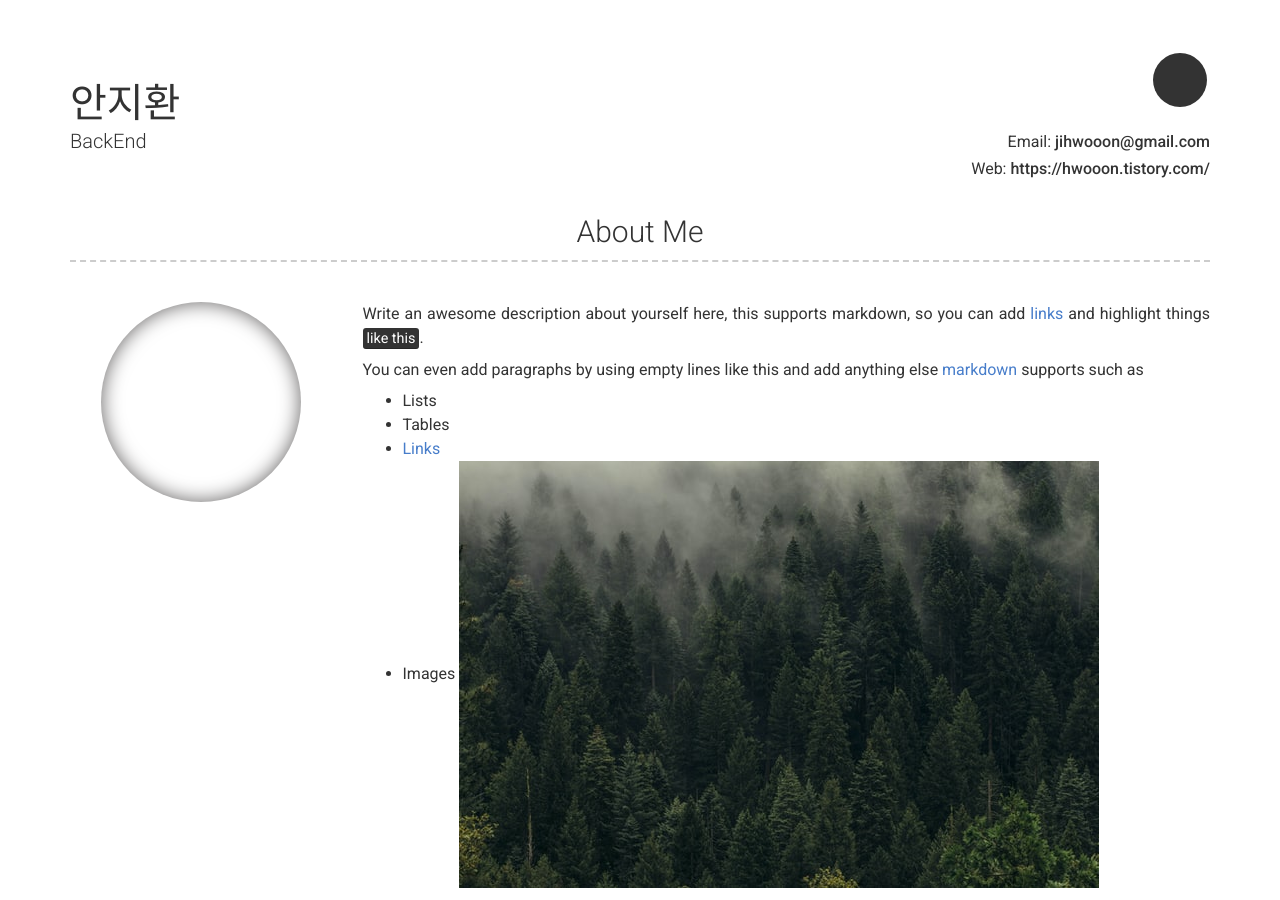
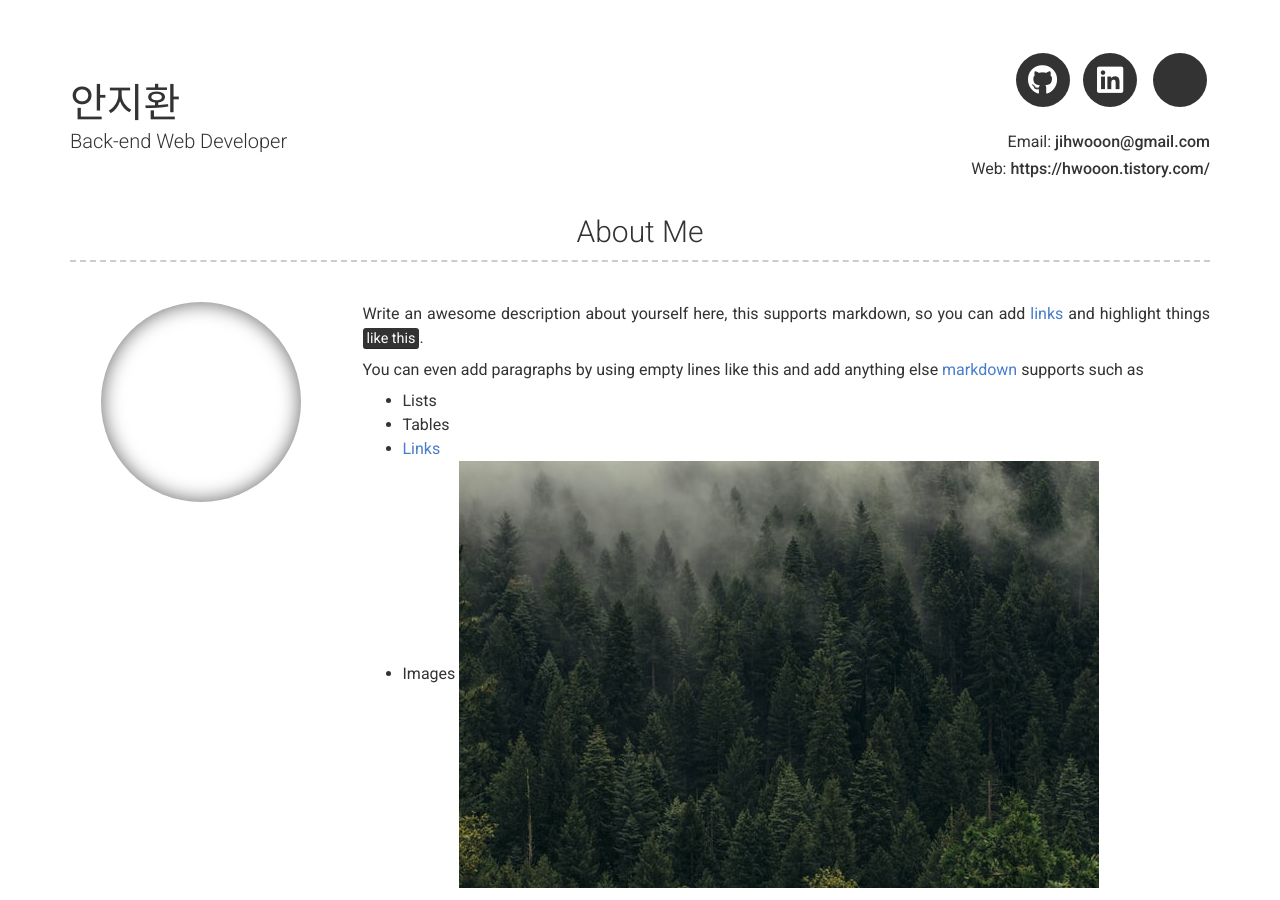
Before and after one commit to jihwooon/jihwooon.github.io, a Jekyll site: the page built from index.md, in a window 1280 px wide and 900 px high. Built offline with Jekyll 4.4.1, drawn with Linux system fonts in a browser that asks for light colours; nearby versions of some CDN libraries.

Commit message:
프로필을 수정하라
프로필 내용과 링크를 수정했습니다.

```diff
--- a/_config.yml
+++ b/_config.yml
@@ -7,7 +7,7 @@ version: 2
 
 # Personal info
 name: 안지환
-title: BackEnd
+title: Back-end Web Developer
 email: jihwooon@gmail.com
 # email_title: Email (Email title override)
 # phone: Your phone number (optional)
@@ -20,13 +20,13 @@ darkmode: false
 
 # Social links
 # twitter_username: jekyllrb
-# github_username:  jekyll
+github_username:  https://github.com/jihwooon
 # stackoverflow_username: "00000001"
 # dribbble_username: jekyll
 # facebook_username: jekyll
 # flickr_username: jekyll
 # instagram_username: jekyll
-# linkedin_username: jekyll
+linkedin_username: https://www.linkedin.com/in/jihwan13/
 # xing_username: jekyll
 # pinterest_username: jekyll
 # youtube_username: jekyll
```
